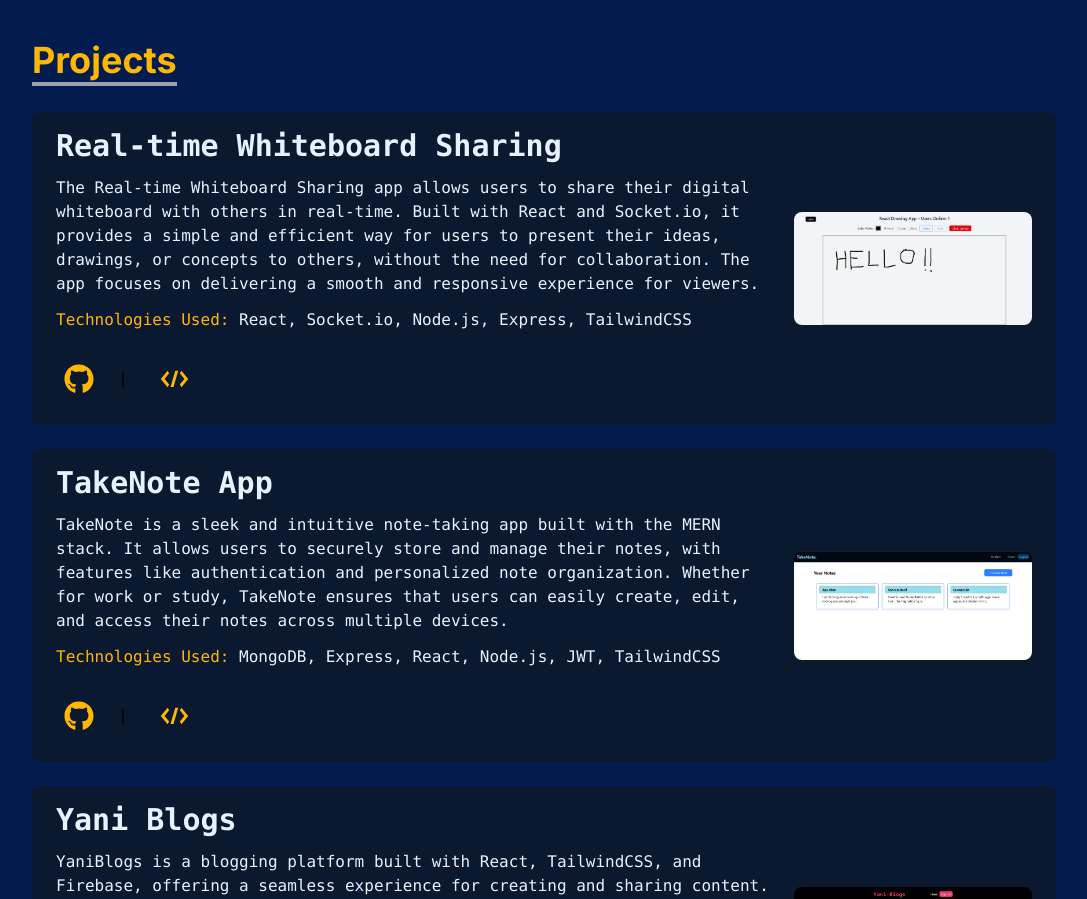
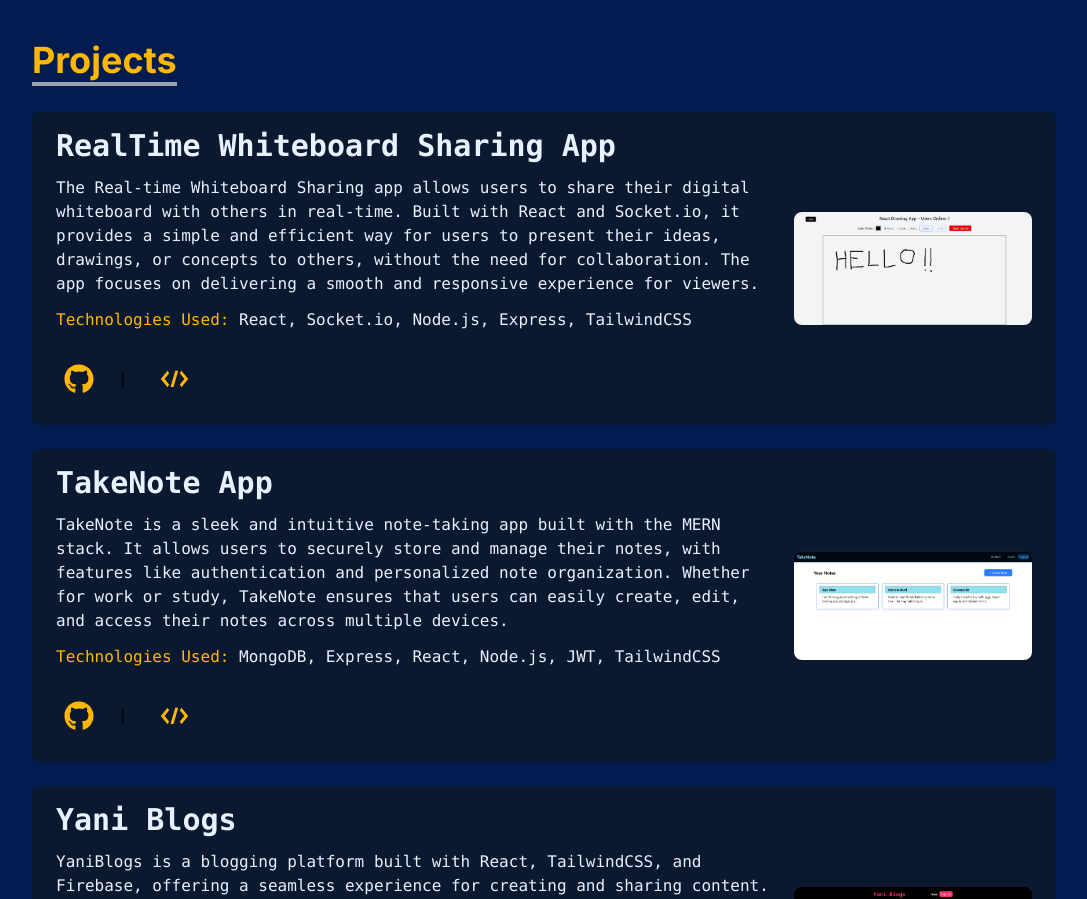
Before and after one commit to priyanshu0511/personal-portfolio, a React (Create React App) app: page / in a window 1280 px wide. Shown: the part 1680-2579 px from the top of the page, without its empty margins (96-1183 px from the left). Built offline with nearby package versions, Linux system fonts and the light colour scheme.

Commit message:
added projects

```diff
--- a/src/components/Projects.jsx
+++ b/src/components/Projects.jsx
@@ -16,7 +16,7 @@
         {
             id: 1,
             src: RealTimeWhiteBoard,
-            nam: "Real-time Whiteboard Sharing",
+            nam: "RealTime Whiteboard Sharing App",
             github: "https://github.com/priyanshu0511/realtime-whiteboard",
             live: "https://realtime-whiteboard-frontend.vercel.app/",
             bio: 'The Real-time Whiteboard Sharing app allows users to share their digital whiteboard with others in real-time. Built with React and Socket.io, it provides a simple and efficient way for users to present their ideas, drawings, or concepts to others, without the need for collaboration. The app focuses on delivering a smooth and responsive experience for viewers.',
```
